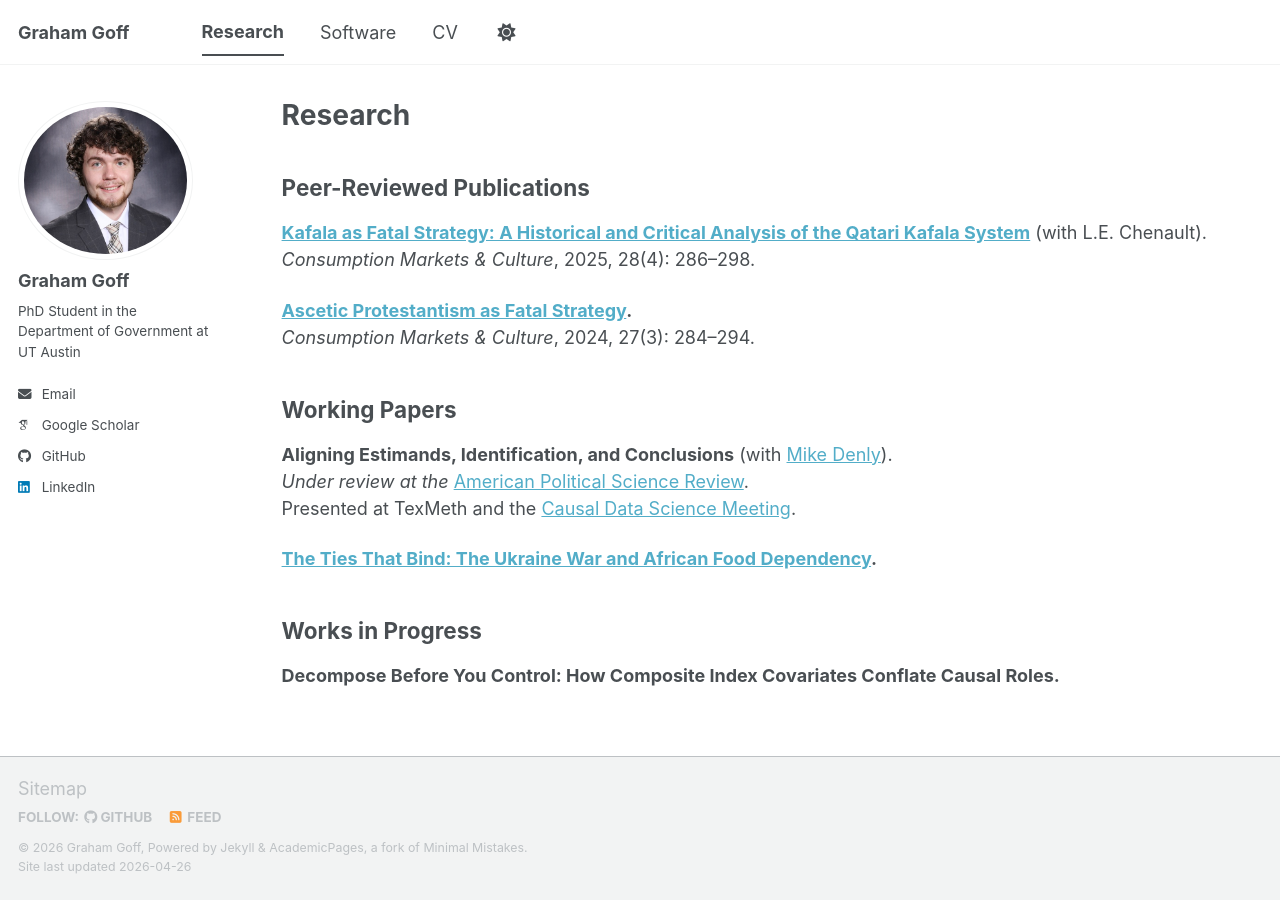
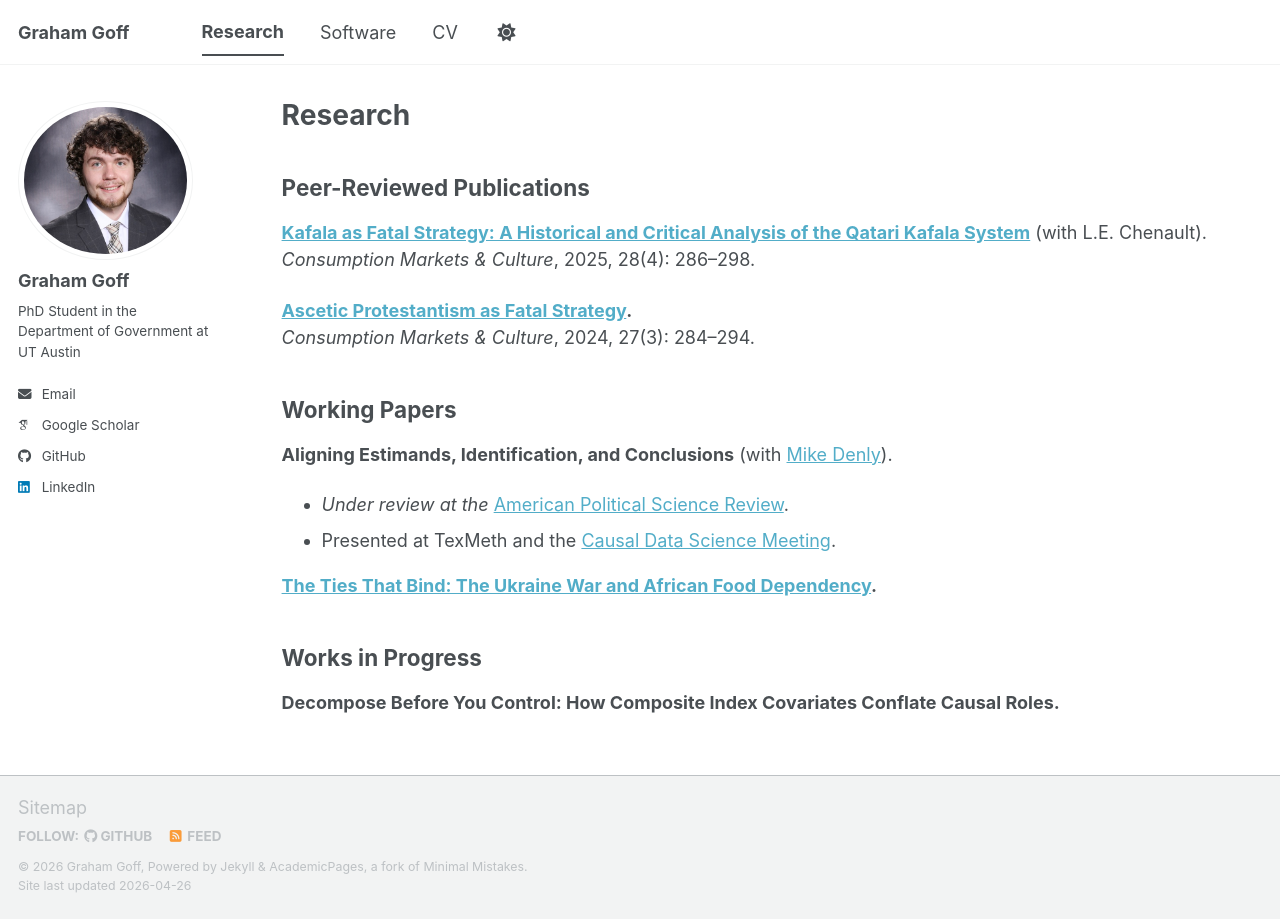
Before and after one commit to grahamgoff/grahamgoff.github.io, a Jekyll site: the page built from _pages/research.md, in a window 1280 px wide. Built offline with Jekyll 4.4.1, drawn with Linux system fonts in a browser that asks for light colours; some web fonts are replaced; a script bundle is joined from its source files by our own code; library files that are not in the unit come from our copies.

```diff
--- a/_pages/research.md
+++ b/_pages/research.md
@@ -16,8 +16,8 @@ author_profile: true
 ## Working Papers
 
 **Aligning Estimands, Identification, and Conclusions** (with [Mike Denly](https://mikedenly.com)).
-*Under review at the* [American Political Science Review](https://www.cambridge.org/core/journals/american-political-science-review).
-Presented at TexMeth and the [Causal Data Science Meeting](https://www.causalscience.org).
+ - *Under review at the* [American Political Science Review](https://www.cambridge.org/core/journals/american-political-science-review).
+ - Presented at TexMeth and the [Causal Data Science Meeting](https://www.causalscience.org).
 
 **[The Ties That Bind: The Ukraine War and African Food Dependency](/files/ties-that-bind.pdf).**
 
```
